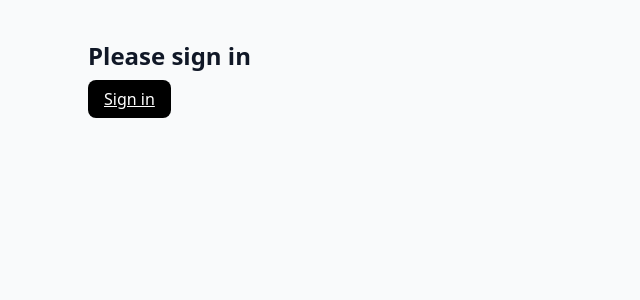
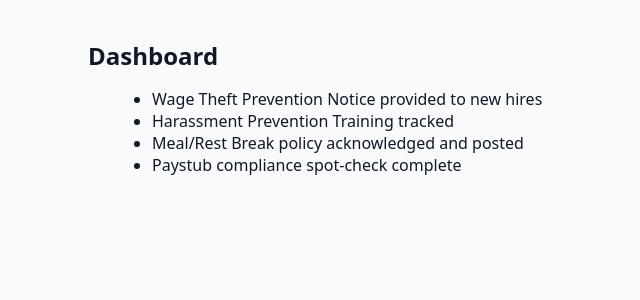
Before and after one commit to CouchCritix/legal-portal-beta, a Next.js app: page /dashboard in a window 1280 px wide. Shown: the top 300 px of the page, without its empty margins (0-640 px from the left). Built offline with nearby package versions, Linux system fonts and the light colour scheme; no server answers.

Commit message:
Update page.tsx

```diff
--- a/app/dashboard/page.tsx
+++ b/app/dashboard/page.tsx
@@ -1,41 +1,13 @@
-import { getServerSession } from "next-auth";
-import { authOptions } from "../../lib/auth";
-import Link from "next/link";
-
-export default async function Dashboard() {
-  const session = await getServerSession(authOptions);
-  if (!session) {
-    return (
-      <main className="space-y-4">
-        <h1 className="text-2xl font-bold">Please sign in</h1>
-        <Link className="px-4 py-2 bg-black text-white rounded-lg" href="/api/auth/signin">Sign in</Link>
-      </main>
-    );
-  }
-
+export default function Dashboard() {
   return (
-    <main className="space-y-6">
-      <h1 className="text-2xl font-bold">Dashboard</h1>
-      <p className="text-sm text-gray-600">Welcome, {session.user?.name || "Employer"}.</p>
-
-      <section className="grid md:grid-cols-2 gap-4">
-        <div className="p-4 bg-white border rounded-xl">
-          <h2 className="font-semibold mb-2">Compliance Checklist</h2>
-          <ul className="list-disc ml-5 text-sm">
-            <li>AB5/Independent Contractor evaluation</li>
-            <li>Meal/Rest break policy confirmation</li>
-            <li>Harassment training tracker</li>
-          </ul>
-        </div>
-        <div className="p-4 bg-white border rounded-xl">
-          <h2 className="font-semibold mb-2">Documents</h2>
-          <ul className="list-disc ml-5 text-sm">
-            <li>Employee Handbook (template)</li>
-            <li>At-Will Employment Agreement</li>
-            <li>Wage Theft Prevention Notice</li>
-          </ul>
-        </div>
-      </section>
+    <main className="min-h-screen p-8">
+      <h1 className="text-2xl font-bold mb-4">Dashboard</h1>
+      <ul className="list-disc ml-6 text-gray-700">
+        <li>Wage Theft Prevention Notice provided to new hires</li>
+        <li>Harassment Prevention Training tracked</li>
+        <li>Meal/Rest Break policy acknowledged and posted</li>
+        <li>Paystub compliance spot-check complete</li>
+      </ul>
     </main>
   );
 }
```
